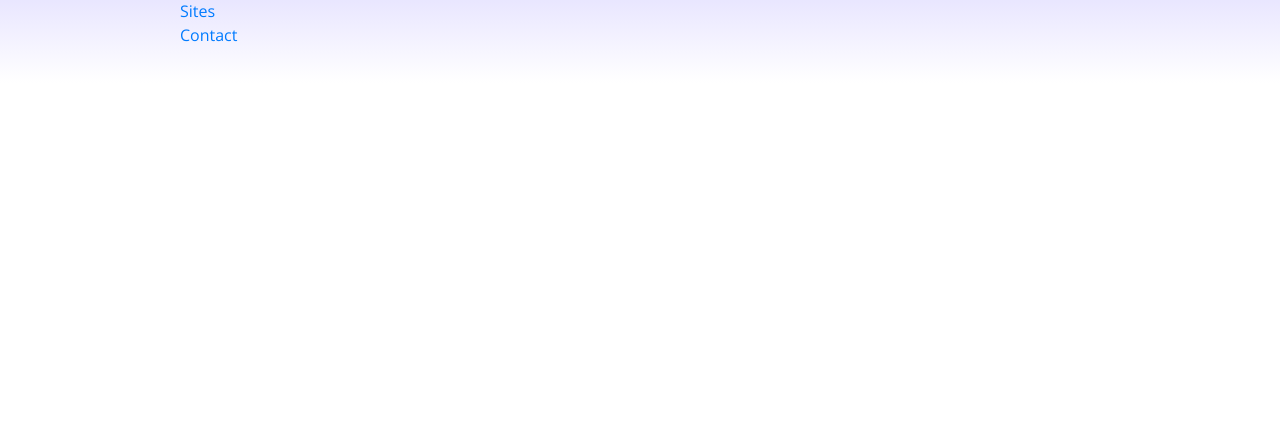
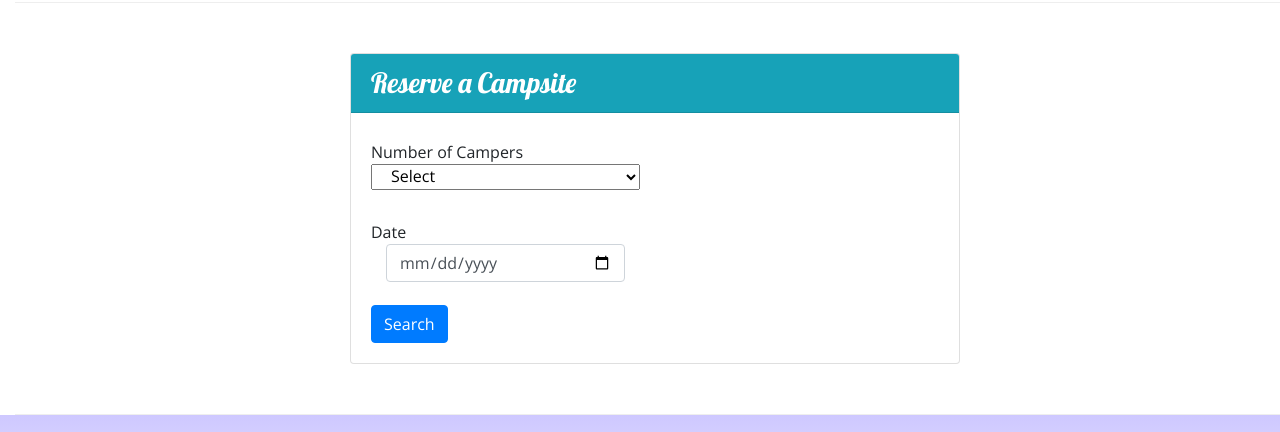
Before and after one commit to Chukwu12/nucampsite, a website: page index.html in a window 1280 px wide. Shown: the part 1150-1582 px from the top of the page. Before the commit the page ends 1233 px from the top, so only its background shows below. Drawn offline with nearby package versions, Linux system fonts and the light colour scheme.

Commit message:
Week 2 Assignment

```diff
--- a/css/styles.css
+++ b/css/styles.css
@@ -1,3 +1,4 @@
+
 body {
     font-family: "Open Sans", sans-serif;
 }
@@ -30,6 +31,7 @@
     padding: 50px 0;
     border-bottom: 1px ridge;
     min-height: 200px;
+    margin-left: 15px;
 }
 
 .navbar{
--- a/index.html
+++ b/index.html
@@ -29,6 +29,9 @@
             <div class="col">
             <h1>NuCamp</h1>
             <h2>a better way to camp</h2>
+            </div>
+            <div class="col-md-4 col-xl-2 col-xs-12 mt-4" >
+                <a type="button" href="button" class="btn btn-info" class="btn btn-primary btn-lg">Reserve Campsite</a>
             </div>
          </div>
         </div>
@@ -77,10 +80,19 @@ align-items-center">
     <h2>Featured Campsites</h2>
     </div>
         <div class="col">
+            <div class="media">
+                <div class="media-body align-self-center">
         <h3>React Lake Campground</h3>
-        <p div class="d-none d-sm-block">Nestled in the foothills of the Chrome Mountains, this campground on the shores of the pristine React Lake is a favorite for fly fishers.</p>
+        <p div class="d-none d-sm-block">Nestled in the foothills of the Chrome Mountains,
+             this campground on the shores of the pristine
+              React Lake is a favorite for fly fishers.</p>
+             </div>
+             <img class="d-flex ml-3 img-thumbnail" src="img/react-lake-thumb.jpg" alt="Breadcrumb Trail" />
             </div>
         </div>
+</div>
+
+
 
 <div class="row row-content
 align-items-center">
@@ -93,6 +105,48 @@ align-items-center">
                 <div class="media-body align-self-center">
                     <h3>Bootstrap Outfitters</h3>
                     <p class="d-none d-sm-block">Bootstrap Outfitters supplies you with gear you need at prices you can't beat.</p>
+                </div>
+            </div>
+        </div>
+
+</div>
+
+<div class="row row-content">
+        <div class="col-sm-6 mx-auto">
+            <div class="card">
+                <h3 class="card-header bg-info text-white">Reserve a Campsite</h3>
+                <div class="card-body">
+                    <form id="reserveForm">
+                        <div class="form-group row">
+                            <label class="col-sm-6 col-form-label"> Number of Campers
+                                <select class="col" name="nunCampers" id="numCampers">
+
+                                        <option>Select</option>
+                                        <option value="1">1</option>
+                                        <option value="2">2</option>
+                                        <option value="3">3</option>
+                                        <option value="4">4</option>
+                                        <option value="5">5</option>
+                                        <option value="6">6</option>
+                                </select>
+                             </label>
+                        </div>
+
+                        <div class="form-group row">
+                            <label class="col-sm-6 col-form-label" for="date">Date
+                            <div class="col">
+                            <input class="form-control" type="date" id="date" name="date" placeholder="date">
+                            </div>
+                        </label>
+                        </div>
+
+
+                        <div class="row">
+                            <div class="col">
+                                <button class="btn btn-primary" id="button"  type="submit">Search</button>
+                            </div>
+                        </div>
+                    </form>
                 </div>
             </div>
         </div>
@@ -125,7 +179,7 @@ align-items-center">
         </div>
             </div>
         </div>
-    </foot er>
+    </footer>
 
 
 
```
Also changed, not shown: aboutus.html (+14 -11 lines). Lines whose indentation alone changed are shown as unchanged.
